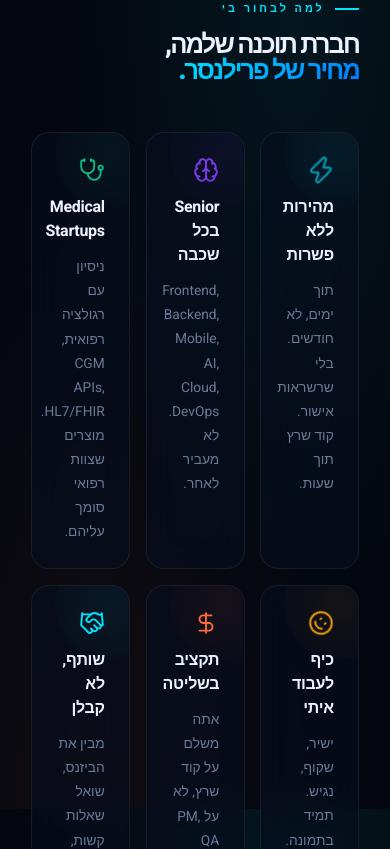
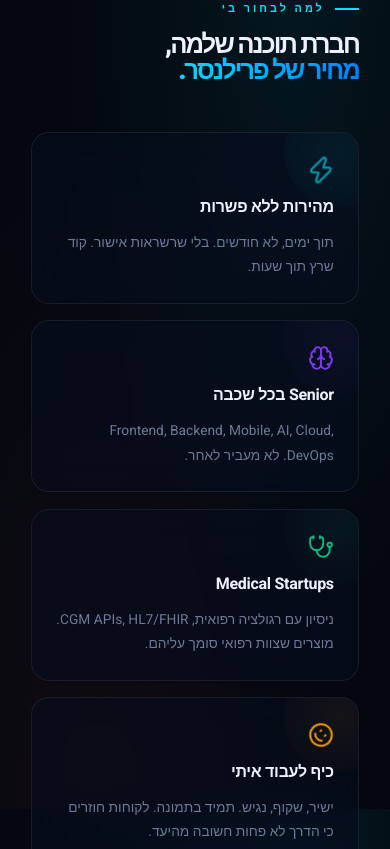
Before and after one commit to studioidan/popapp-website, a Next.js app: page / in a window 390 px wide. Shown: the part 8475-9324 px from the top of the page. Built offline with nearby package versions, Linux system fonts and the light colour scheme.

Commit message:
fix: WhyMe 1 col mobile, 2 col tablet, 3 col desktop

```diff
--- a/components/WhyMe.tsx
+++ b/components/WhyMe.tsx
@@ -55,7 +55,7 @@ export default function WhyMe() {
           display: 'grid',
           gridTemplateColumns: 'repeat(3, 1fr)',
           gap: 16,
-        }}>
+        }} className="why-grid">
           {cards.map((c, i) => (
             <div key={c.title}
               ref={el => { refs.current[i] = el }}
@@ -103,8 +103,9 @@ export default function WhyMe() {
       </div>
 
       <style>{`
-        @media (max-width: 640px) { #why .grid { grid-template-columns: repeat(2,1fr) !important; } }
-        @media (max-width: 400px) { #why .grid { grid-template-columns: 1fr !important; } }
+        .why-grid { grid-template-columns: repeat(3, 1fr); }
+        @media (max-width: 768px) { .why-grid { grid-template-columns: 1fr !important; } }
+        @media (min-width: 769px) and (max-width: 1024px) { .why-grid { grid-template-columns: repeat(2, 1fr) !important; } }
         @keyframes icon-pulse { 0%,100%{opacity:1;transform:scale(1)} 50%{opacity:0.7;transform:scale(1.2)} }
         @keyframes icon-spin  { from{transform:rotate(0deg)} to{transform:rotate(360deg)} }
       `}</style>
```
